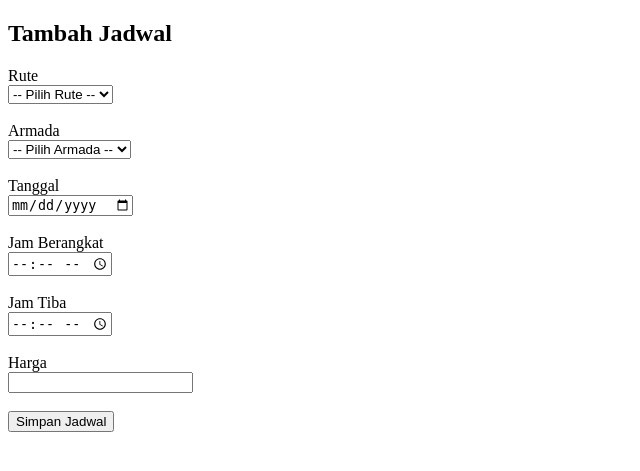
After one commit to Gallllllllll/agrambak, a PHP site: page /admin/jadwal/tambah.php in a window 1280 px wide. The commit adds this page. Shown: the top 471 px of the page, without its empty margins (0-640 px from the left). Run offline with PHP 8.4, Linux system fonts and the light colour scheme; data that the repository does not hold is empty.

Commit message:
crud jadwal

```diff
--- a/admin/dashboard.php
+++ b/admin/dashboard.php
@@ -71,6 +71,7 @@ $totalPendapatan = $pdo->query("
     <a href="users/index.php">CRUD User</a>
     <a href="armada/index.php">CRUD Armada</a>
     <a href="rute/index.php">CRUD Rute</a>
+    <a href="jadwal/index.php">CRUD Jadwal</a>
     <a href="konfirmasi_pembayaran.php">Konfirmasi Pembayaran</a>
     <a href="konfirmasi_refund.php">Konfirmasi Refund</a>
     <a href="../auth/logout.php">Logout</a>
--- /dev/null
+++ b/admin/jadwal/tambah.php
@@ -0,0 +1,87 @@
+<?php
+session_start();
+require "../../config/database.php";
+
+
+/* =======================
+   AMBIL DATA RUTE
+======================= */
+$rute = $pdo->query("
+    SELECT r.rute_id,
+           ta.nama_terminal AS asal,
+           tt.nama_terminal AS tujuan
+    FROM rute r
+    JOIN terminal ta ON r.asal_id = ta.terminal_id
+    JOIN terminal tt ON r.tujuan_id = tt.terminal_id
+    ORDER BY ta.nama_terminal, tt.nama_terminal
+")->fetchAll();
+
+/* =======================
+   AMBIL DATA ARMADA
+======================= */
+$armada = $pdo->query("
+    SELECT armada_id,
+           nama_bus,
+           kapasitas,
+           deskripsi
+    FROM bus_armada
+    ORDER BY nama_bus
+")->fetchAll();
+?>
+
+<!DOCTYPE html>
+<html>
+<head>
+    <title>Tambah Jadwal</title>
+</head>
+<body>
+
+<h2>Tambah Jadwal</h2>
+
+<form action="simpan.php" method="POST">
+
+    <label>Rute</label><br>
+    <select name="rute_id" required>
+        <option value="">-- Pilih Rute --</option>
+        <?php foreach ($rute as $r): ?>
+            <option value="<?= $r['rute_id'] ?>">
+                <?= $r['asal'] ?> → <?= $r['tujuan'] ?>
+            </option>
+        <?php endforeach ?>
+    </select>
+    <br><br>
+
+    <label>Armada</label><br>
+    <select name="armada_id" required>
+        <option value="">-- Pilih Armada --</option>
+        <?php foreach ($armada as $a): ?>
+            <option value="<?= $a['armada_id'] ?>">
+                <?= $a['nama_bus'] ?> | <?= $a['kapasitas'] ?> kursi
+            </option>
+        <?php endforeach ?>
+    </select>
+
+    <br><br>
+
+    <label>Tanggal</label><br>
+    <input type="date" name="tanggal" required>
+    <br><br>
+
+    <label>Jam Berangkat</label><br>
+    <input type="time" name="jam_berangkat" required>
+    <br><br>
+
+    <label>Jam Tiba</label><br>
+    <input type="time" name="jam_tiba" required>
+    <br><br>
+
+    <label>Harga</label><br>
+    <input type="number" name="harga" required>
+    <br><br>
+
+    <button type="submit">Simpan Jadwal</button>
+
+</form>
+
+</body>
+</html>
```
Also changed, not shown: admin/jadwal/hapus.php (added, +9 -0 lines), admin/jadwal/index.php (added, +46 -0 lines), admin/jadwal/simpan.php (added, +76 -0 lines).
